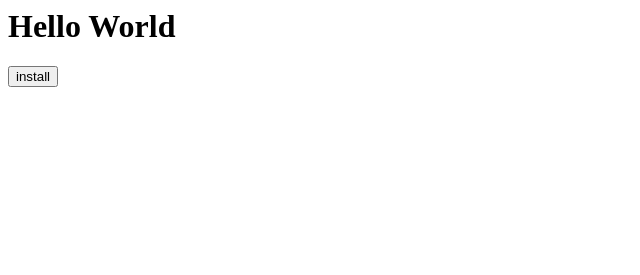
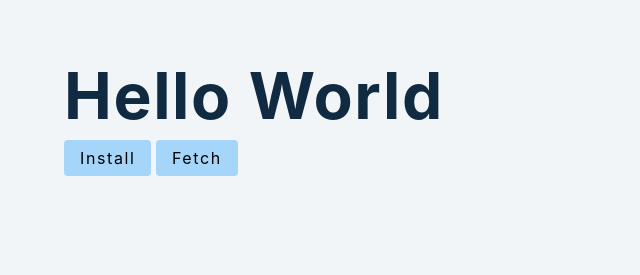
Before and after one commit to csrinu236/pwa-practice, a website: page index.html in a window 1280 px wide. Shown: the whole page, without its empty margins (0-640 px from the left). Drawn offline with Linux system fonts and the light colour scheme.

Commit message:
addes styles

```diff
--- a/app.js
+++ b/app.js
@@ -21,6 +21,7 @@ window.addEventListener('beforeinstallprompt', (e) => {
 });
 
 const installBtn = document.querySelector('.install-btn');
+const fetchBtn = document.querySelector('.fetch-btn');
 
 installBtn.addEventListener('click', () => {
   console.log('CLICKED');
@@ -40,3 +41,19 @@ installBtn.addEventListener('click', () => {
     });
   }
 });
+
+fetchBtn.addEventListener('click', async () => {
+  const data = await fetch('https://jsonplaceholder.typicode.com/posts').then(
+    (resp) => resp.json()
+  );
+  const DOMSting = data.map(({ title, body }) => {
+    return `<div class="card single-post">
+            <h4>${title}</h4>
+            <p class="mb-0">
+              ${body}
+            </p>
+          </div>`;
+  });
+  const postsContainer = document.querySelector('.posts-container');
+  postsContainer.innerHTML = DOMSting;
+});
--- a/index.html
+++ b/index.html
@@ -5,10 +5,27 @@
     <meta name="viewport" content="width=device-width, initial-scale=1.0" />
     <title>PWA Demo</title>
     <link rel="manifest" href="manifest.json" />
+    <link rel="stylesheet" href="main.css" />
     <script defer src="app.js"></script>
   </head>
   <body>
-    <h1>Hello World</h1>
-    <button class="install-btn">install</button>
+    <div class="section">
+      <div class="section-center">
+        <h1>Hello World</h1>
+        <div class="btn-container">
+          <button class="btn install-btn">install</button>
+          <button class="btn fetch-btn">Fetch</button>
+        </div>
+        <div class="posts-container">
+          <!-- <div class="card single-post">
+            <h3>post 1</h3>
+            <p class="mb-0">
+              Lorem ipsum dolor sit amet consectetur adipisicing elit. Nemo
+              inventore possimus veniam
+            </p>
+          </div> -->
+        </div>
+      </div>
+    </div>
   </body>
 </html>
--- /dev/null
+++ b/main.css
@@ -0,0 +1,198 @@
+/*
+===============
+Variables
+===============
+*/
+
+:root {
+  /* dark shades of primary color*/
+  --clr-primary-1: hsl(205, 86%, 17%);
+  --clr-primary-2: hsl(205, 77%, 27%);
+  --clr-primary-3: hsl(205, 72%, 37%);
+  --clr-primary-4: hsl(205, 63%, 48%);
+  /* primary/main color */
+  --clr-primary-5: hsl(205, 78%, 60%);
+  /* lighter shades of primary color */
+  --clr-primary-6: hsl(205, 89%, 70%);
+  --clr-primary-7: hsl(205, 90%, 76%);
+  --clr-primary-8: hsl(205, 86%, 81%);
+  --clr-primary-9: hsl(205, 90%, 88%);
+  --clr-primary-10: hsl(205, 100%, 96%);
+  /* darkest grey - used for headings */
+  --clr-grey-1: hsl(209, 61%, 16%);
+  --clr-grey-2: hsl(211, 39%, 23%);
+  --clr-grey-3: hsl(209, 34%, 30%);
+  --clr-grey-4: hsl(209, 28%, 39%);
+  /* grey used for paragraphs */
+  --clr-grey-5: hsl(210, 22%, 49%);
+  --clr-grey-6: hsl(209, 23%, 60%);
+  --clr-grey-7: hsl(211, 27%, 70%);
+  --clr-grey-8: hsl(210, 31%, 80%);
+  --clr-grey-9: hsl(212, 33%, 89%);
+  --clr-grey-10: hsl(210, 36%, 96%);
+  --clr-white: #fff;
+  --clr-red-dark: hsl(360, 67%, 44%);
+  --clr-red-light: hsl(360, 71%, 66%);
+  --clr-green-dark: hsl(125, 67%, 44%);
+  --clr-green-light: hsl(125, 71%, 66%);
+  --clr-black: #222;
+  --transition: all 0.3s linear;
+  --spacing: 0.1rem;
+  --radius: 0.25rem;
+  --light-shadow: 0 5px 15px rgba(0, 0, 0, 0.1);
+  --dark-shadow: 0 5px 15px rgba(0, 0, 0, 0.2);
+  --max-width: 1170px;
+  --second-width: 992px;
+  --third-width: 768px;
+  --fourth-width: 576px;
+  /* Other colors */
+  --clr-gold: #c59d5f;
+  /* light & dark can be used interchangably
+  for button text color and background color */
+
+  /* set 2 */
+  --pinkColor: #d23669;
+  --pinkLight: #ffa7c4;
+  /* set 3 */
+
+  /* set 4 */
+  --greenBlue: #2caeba;
+}
+/*
+===============
+Global Styles
+===============
+*/
+
+*,
+::after,
+::before {
+  margin: 0;
+  padding: 0;
+  box-sizing: border-box;
+}
+body {
+  font-family: -apple-system, BlinkMacSystemFont, 'Segoe UI', Roboto, Oxygen,
+    Ubuntu, Cantarell, 'Open Sans', 'Helvetica Neue', sans-serif;
+  background: var(--clr-grey-10);
+  color: var(--clr-grey-1);
+  line-height: 1.5;
+  font-size: 0.875rem;
+}
+ul {
+  list-style-type: none;
+}
+a {
+  text-decoration: none;
+}
+h1,
+h2,
+h3,
+h4 {
+  letter-spacing: var(--spacing);
+  text-transform: capitalize;
+  line-height: 1.25;
+  margin-bottom: 0.75rem;
+}
+h1 {
+  font-size: 3rem;
+}
+h2 {
+  font-size: 2rem;
+}
+h3 {
+  font-size: 1.25rem;
+}
+h4 {
+  font-size: 0.875rem;
+}
+p {
+  margin-bottom: 1.25rem;
+  color: var(--clr-grey-5);
+}
+@media screen and (min-width: 768px) {
+  h1 {
+    font-size: 4rem;
+  }
+  h2 {
+    font-size: 2.5rem;
+  }
+  h3 {
+    font-size: 1.75rem;
+  }
+  h4 {
+    font-size: 1rem;
+  }
+  body {
+    font-size: 1rem;
+  }
+  h1,
+  h2,
+  h3,
+  h4 {
+    line-height: 1;
+  }
+}
+
+/* section */
+.section {
+  padding: 4rem 0;
+}
+
+input {
+  font-family: inherit;
+  text-transform: capitalize;
+}
+
+.mb-0 {
+  margin-bottom: 0 !important;
+}
+
+.icon {
+  display: flex;
+  align-items: center;
+  gap: 0 1rem;
+  color: var(--clr-grey-5);
+}
+
+.section-center {
+  width: 90vw;
+  margin: 0 auto;
+  max-width: var(--max-width);
+}
+
+/* image */
+img {
+  display: block;
+  width: 100%;
+  object-fit: cover;
+}
+
+.btn {
+  border: none;
+  font-family: inherit;
+  font-size: 1rem;
+  background: var(--clr-primary-8);
+  padding: 0.5rem 1rem;
+  border-radius: var(--radius);
+  cursor: pointer;
+  text-transform: capitalize;
+  letter-spacing: var(--spacing);
+}
+
+.btn:hover {
+  background: var(--clr-primary-6);
+}
+
+.card {
+  border: 1px solid var(--clr-primary-7);
+  padding: 1rem;
+  background: var(--clr-white);
+  box-shadow: var(--light-shadow);
+  border-radius: var(--radius);
+  max-width: 30rem;
+  margin-bottom: 0.5rem;
+}
+.btn-container{
+    margin-bottom: 2rem;
+}
```
